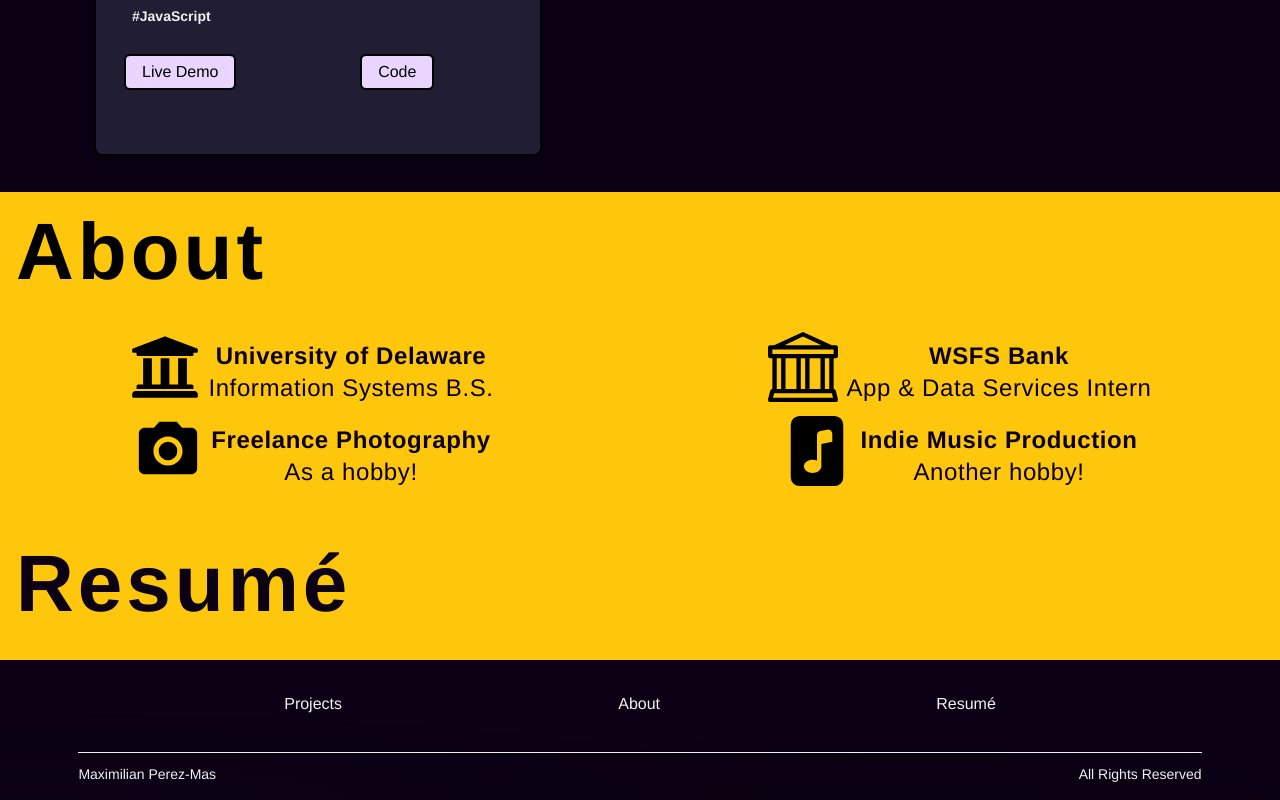
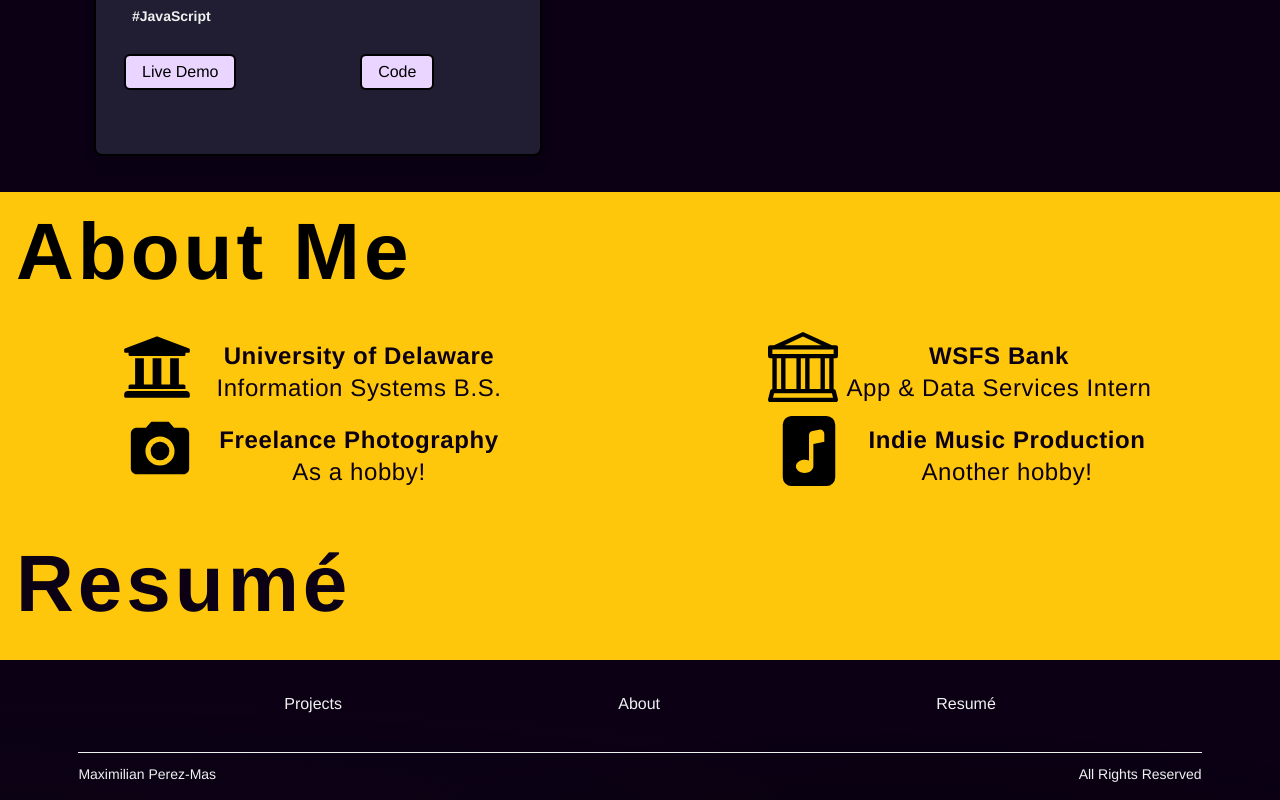
Before and after one commit to perezmas/portfolio, a React (Vite) app: page / in a window 1280 px wide. Shown: the part 1468-2268 px from the top of the page. Built offline with nearby package versions, Linux system fonts and the light colour scheme.

Commit message:
centered icons

```diff
--- a/src/components/About.jsx
+++ b/src/components/About.jsx
@@ -6,14 +6,14 @@ const About = () => {
     return (
         <div className="gradient-bg-about text-left" id="about">
             <div>
-                <a href="#about" className="py-1 text-center font-bold md:text-6xl xl:text-7xl text-5xl text-t-primary p-4 tracking-wider cursor-pointer">About</a>
+                <a href="#about" className="py-1 text-center font-bold md:text-6xl xl:text-7xl text-5xl text-t-primary p-4 tracking-wider cursor-pointer">About Me</a>
             </div>
-            <div className="flex flex flex-col items-center  md:justify-center w-full md:grid md:grid-cols-2 md:justify-items-center lg:grid lg:grid-cols-test lg:grid-row-t lg:justify-center md:gap-x-2 gap-y-2 lg:gap-x-4 lg:gap-y-3 py-5">
+            <div className="flex flex flex-col items-center md:justify-center w-full md:grid md:grid-cols-2 md:justify-items-center lg:grid lg:grid-cols-test lg:grid-row-t lg:justify-center md:gap-x-2 gap-y-2 lg:gap-x-4 lg:gap-y-3 py-5">
                 {/*<div>
                     <img src="" alt="about_me" decoding="async" data-nimg="intrinsic" className="pr-3 rounded-2xl filter drop-shadow-lg " />
                 </div>*/}
                 <div className="flex">
-                    <div className="">
+                    <div className="pr-4">
                         <FaUniversity size={70}/>
                     </div>
                     <div className="text-xiketic text-center text-xl md:text-2xl tracking-wide pt-2">
@@ -31,7 +31,7 @@ const About = () => {
                     </div>
                 </div>
                 <div className="flex">
-                    <div className="">
+                    <div className="pr-4">
                         <MdPhotoCamera size={70} />
                     </div>
                     <div className="text-xiketic text-center text-xl md:text-2xl tracking-wide pt-2">
@@ -40,7 +40,7 @@ const About = () => {
                     </div>
                 </div>
                 <div className="flex">
-                    <div className="">
+                    <div className="pr-4">
                         <BsFileMusicFill size={70} />
                     </div>
                     <div className="text-xiketic text-center text-xl md:text-2xl tracking-wide pt-2">
```
